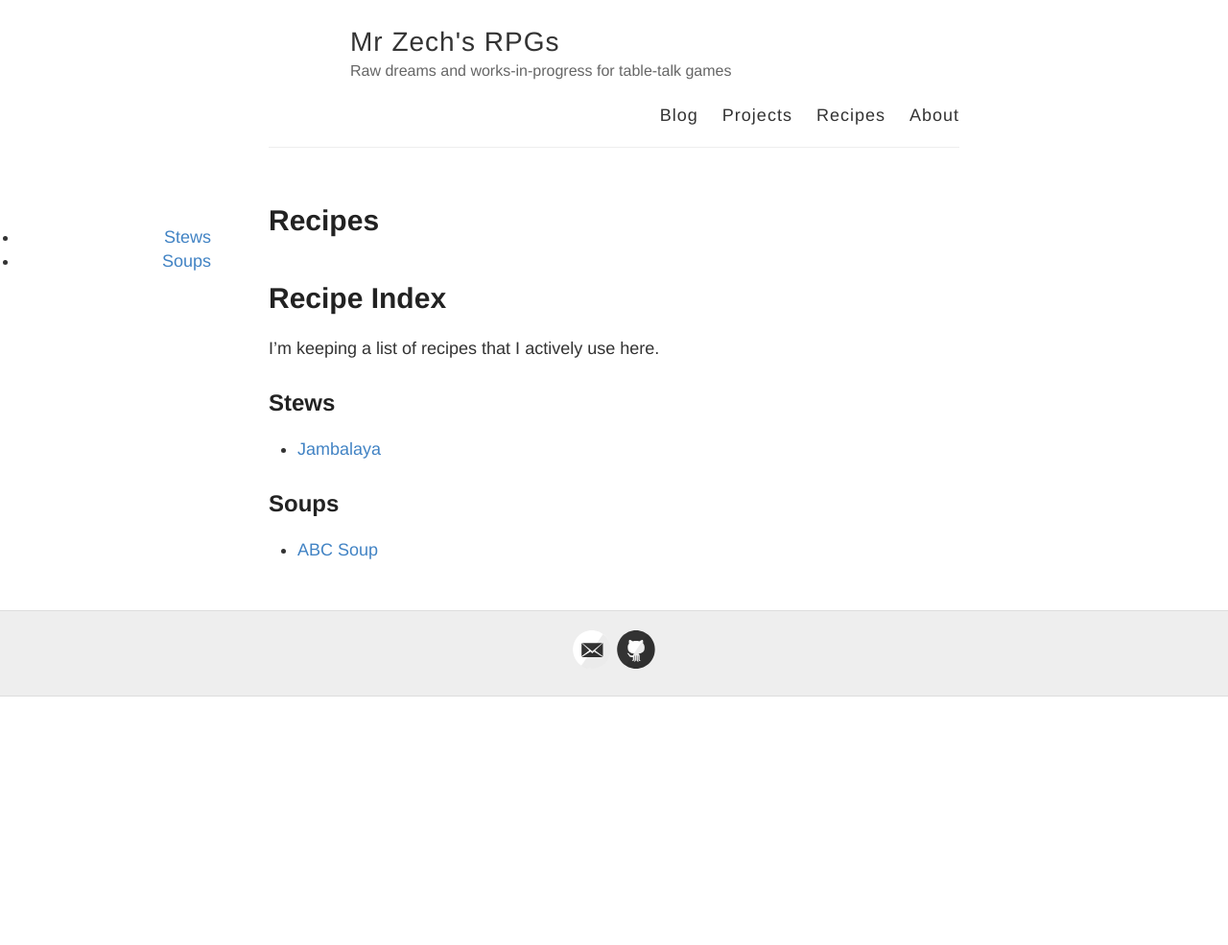
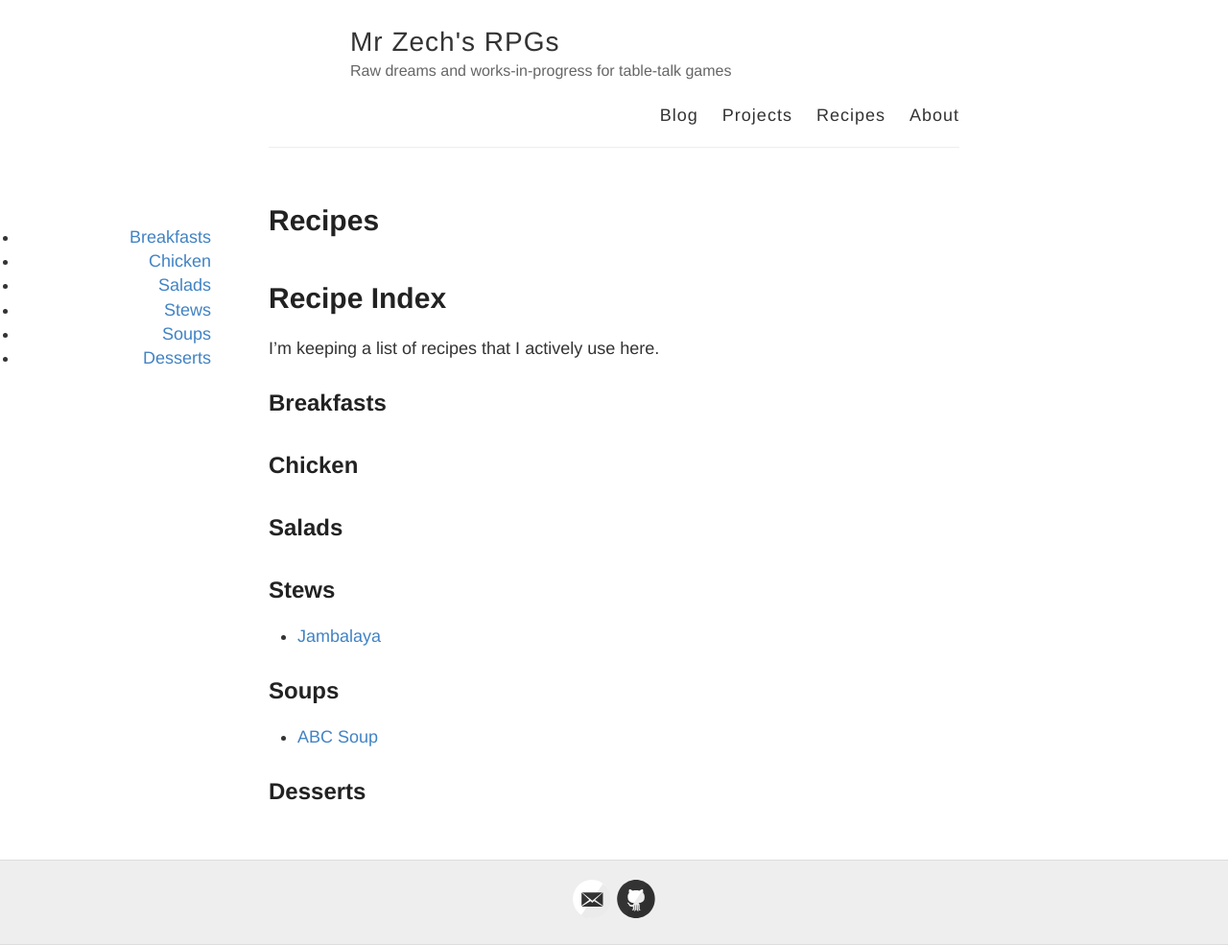
Before and after one commit to zechlau14/zechlau14.github.io, a Jekyll site: the page built from recipes.md, in a window 1280 px wide. Shown: the whole page at 96% size. Built offline with Jekyll 4.4.1, drawn with Linux system fonts in a browser that asks for light colours; before the commit the page ends 900 px from its top, so only the background shows below that.

Commit message:
trying to fix recipe index

```diff
--- a/recipes.md
+++ b/recipes.md
@@ -9,12 +9,18 @@ title: "Recipes"
 
 I'm keeping a list of recipes that I actively use here.
 
+## Breakfasts
 
+## Chicken
+
+## Salads
 
 ## Stews
 
-* [Jambalaya](recipes/jambalaya)
+* [Jambalaya](/jambalaya)
 
 ## Soups
 
-* [ABC Soup](recipes/ABC Soup)
+* [ABC Soup](/ABC Soup)
+
+## Desserts
```
